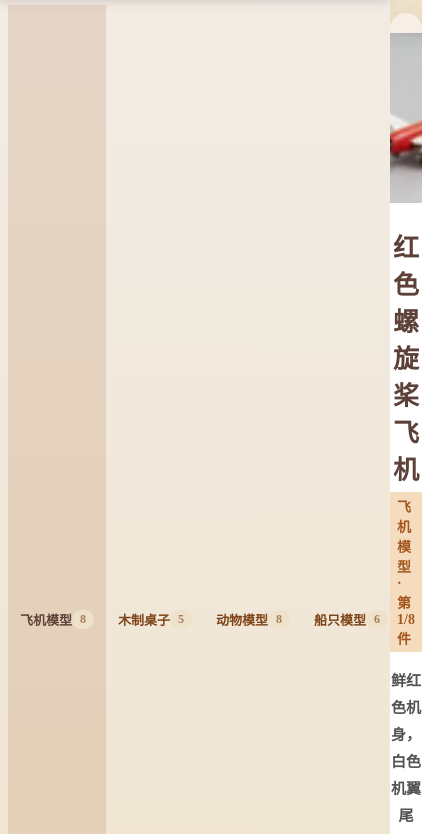
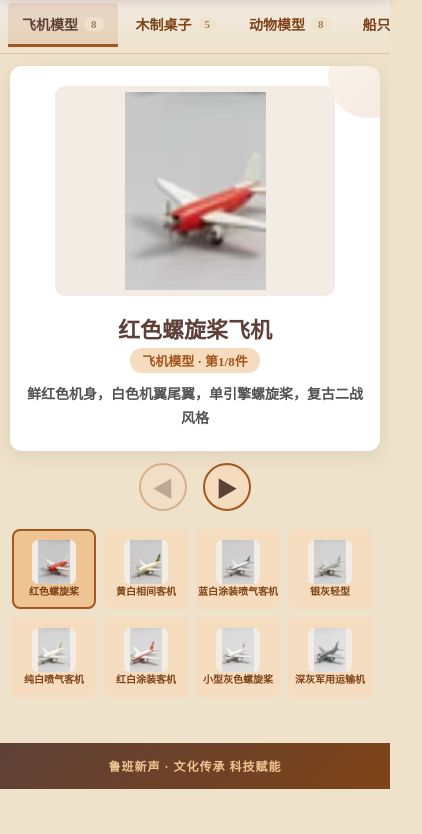
Before and after one commit to WZL0813/k, a plain HTML site: page index.html in a window 390 px wide. Shown: the part 55-889 px from the top of the page, 422 px wide, since content can reach past the window. After the commit the page ends 844 px from the top, so only its background shows below. Drawn offline with Linux system fonts and the light colour scheme.

Commit message:
Add files via upload

```diff
--- a/index.html
+++ b/index.html
@@ -334,27 +334,186 @@ body {
 }
 
 /* ========== Responsive ========== */
+/* Tablet / Small Desktop (≤900px) */
 @media (max-width: 900px) {
   .sidebar { width: 140px; }
   .cat-item { font-size: 13px; padding: 10px 12px; }
   .content { padding: 16px; }
-  .model-card { padding: 20px 16px; }
-  .model-visual { width: 220px; height: 170px; }
-  .db-grid { grid-template-columns: repeat(2, 1fr); padding: 16px; }
+  .model-card { padding: 24px 20px; max-width: 500px; }
+  .model-visual { width: 240px; height: 180px; }
+  .db-grid { grid-template-columns: repeat(2, 1fr); padding: 20px; gap: 16px; }
+  .thumb-list { max-width: 460px; }
 }
-@media (max-width: 600px) {
-  .navbar { padding: 0 12px; height: 52px; }
-  .nav-brand { font-size: 16px; margin-right: 16px; }
-  .nav-tab { padding: 0 14px; font-size: 14px; }
-  .main-container { flex-direction: column; }
+
+/* Mobile (≤768px) */
+@media (max-width: 768px) {
+  /* Navbar */
+  .navbar {
+    padding: 0 12px;
+    height: 52px;
+  }
+  .nav-brand {
+    font-size: 15px;
+    margin-right: 12px;
+    letter-spacing: 1px;
+  }
+  .nav-tab {
+    padding: 0 14px;
+    font-size: 14px;
+  }
+
+  /* Stack layout */
+  .main-container {
+    flex-direction: column;
+  }
+  #modelView {
+    flex-direction: column;
+  }
+
+  /* Sidebar → horizontal scrollable tabs */
   .sidebar {
-    width: 100%; border-right: none; border-bottom: 1px solid #D7C4A8;
-    display: flex; overflow-x: auto; padding: 8px;
+    width: 100%;
+    flex-shrink: 0;
+    border-right: none;
+    border-bottom: 1px solid #D7C4A8;
+    display: flex;
+    flex-direction: row;
+    flex-wrap: nowrap;
+    overflow-x: auto;
+    overflow-y: hidden;
+    padding: 6px 8px;
+    gap: 4px;
+    -webkit-overflow-scrolling: touch;
+    height: auto;
+    min-height: 52px;
+    align-items: center;
   }
+  .sidebar::-webkit-scrollbar { height: 3px; }
+  .sidebar::-webkit-scrollbar-thumb { background: #C9A87C; border-radius: 2px; }
   .sidebar-title { display: none; }
-  .cat-item { border-left: none; border-bottom: 3px solid transparent; white-space: nowrap; flex-shrink: 0; padding: 8px 12px; }
-  .cat-item.active { border-left: none; border-bottom-color: #A3561D; }
-  .db-grid { grid-template-columns: 1fr; }
+  .cat-item {
+    flex-shrink: 0;
+    white-space: nowrap;
+    border-left: none;
+    border-bottom: 3px solid transparent;
+    padding: 10px 14px;
+    font-size: 14px;
+    border-radius: 4px 4px 0 0;
+    min-height: 44px;
+    display: flex;
+    align-items: center;
+    gap: 6px;
+  }
+  .cat-item.active {
+    border-left: none;
+    border-bottom-color: #A3561D;
+    background: rgba(163,86,29,0.12);
+  }
+  .cat-count {
+    font-size: 11px;
+    padding: 1px 7px;
+  }
+
+  /* Content area */
+  .content {
+    padding: 12px 10px;
+  }
+
+  /* Model card: full width, vertical layout */
+  .model-card {
+    max-width: 100%;
+    width: 100%;
+    padding: 20px 16px;
+    border-radius: 12px;
+  }
+  .model-card::before {
+    width: 80px; height: 80px;
+    top: -28px; right: -28px;
+  }
+
+  /* Model visual: responsive sizing */
+  .model-visual {
+    width: min(280px, 80vw);
+    height: min(210px, 55vw);
+    margin-bottom: 16px;
+    border-radius: 10px;
+  }
+
+  /* Model info */
+  .model-name {
+    font-size: 22px;
+    margin-bottom: 4px;
+  }
+  .model-id {
+    font-size: 13px;
+    margin-bottom: 10px;
+    padding: 3px 12px;
+  }
+  .model-desc {
+    font-size: 14px;
+    max-width: 100%;
+    line-height: 1.7;
+  }
+
+  /* Arrow nav: larger touch targets */
+  .arrow-nav {
+    gap: 16px;
+    margin-top: 12px;
+  }
+  .arrow-btn {
+    width: 48px; height: 48px;
+    font-size: 22px;
+    min-width: 48px; min-height: 48px;
+  }
+
+  /* Thumbnail strip → grid layout */
+  .thumbnail-strip {
+    margin-top: 14px;
+    width: 100%;
+  }
+  .thumb-list {
+    display: grid;
+    grid-template-columns: repeat(auto-fill, minmax(74px, 1fr));
+    gap: 8px;
+    max-width: 100%;
+    overflow-x: visible;
+    padding: 4px 2px;
+  }
+  .thumb-item {
+    min-width: 0;
+    width: 100%;
+    height: 80px;
+    flex-shrink: unset;
+    border-radius: 8px;
+  }
+  .thumb-img {
+    width: 44px; height: 44px;
+    margin-bottom: 2px;
+  }
+  .thumb-label {
+    font-size: 10px;
+    max-width: 100%;
+  }
+
+  /* Database grid → single column */
+  .db-grid {
+    grid-template-columns: 1fr;
+    gap: 14px;
+    padding: 14px 10px;
+  }
+  .db-card {
+    padding: 20px 18px;
+    border-radius: 10px;
+  }
+  .db-name { font-size: 17px; }
+  .db-desc { font-size: 13px; line-height: 1.6; }
+
+  /* Footer */
+  .footer {
+    padding: 14px 16px;
+    font-size: 12px;
+    letter-spacing: 1px;
+  }
 }
 
 /* ========== Tab extra style ========== */
```
